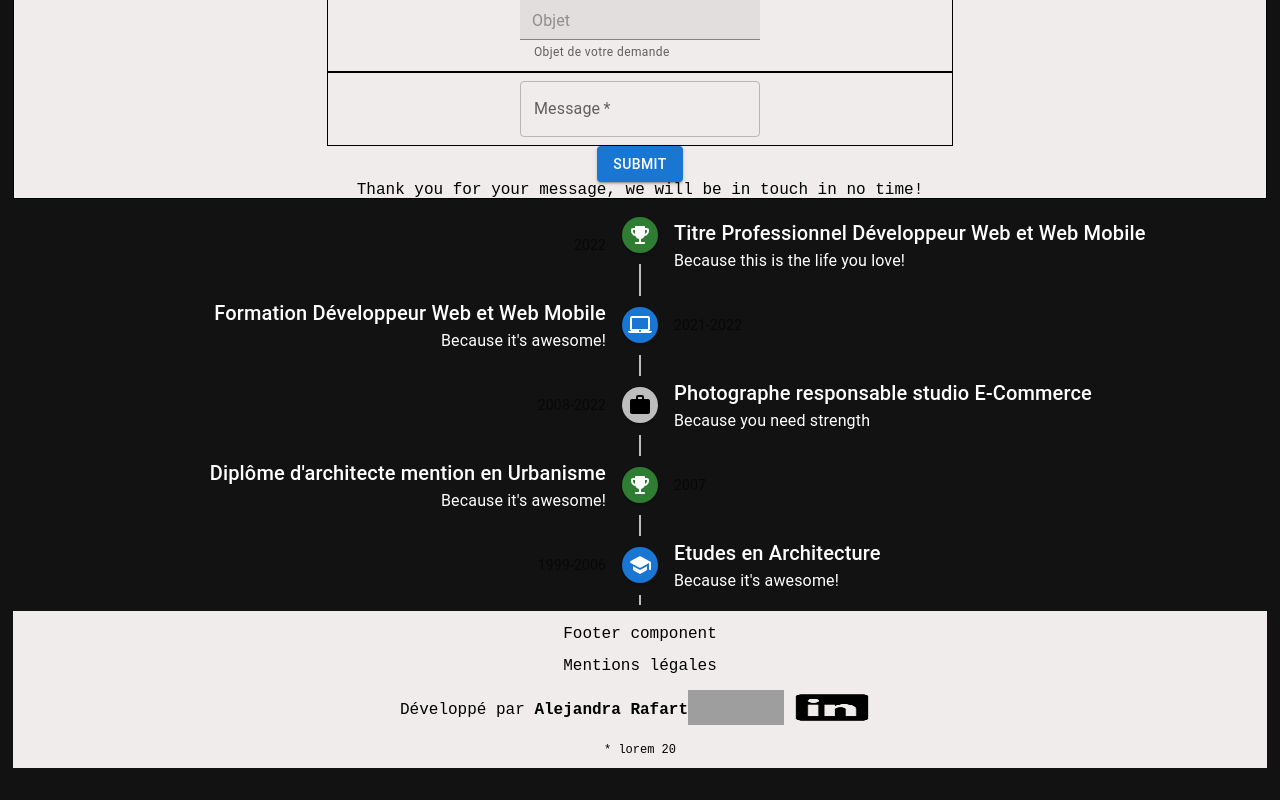
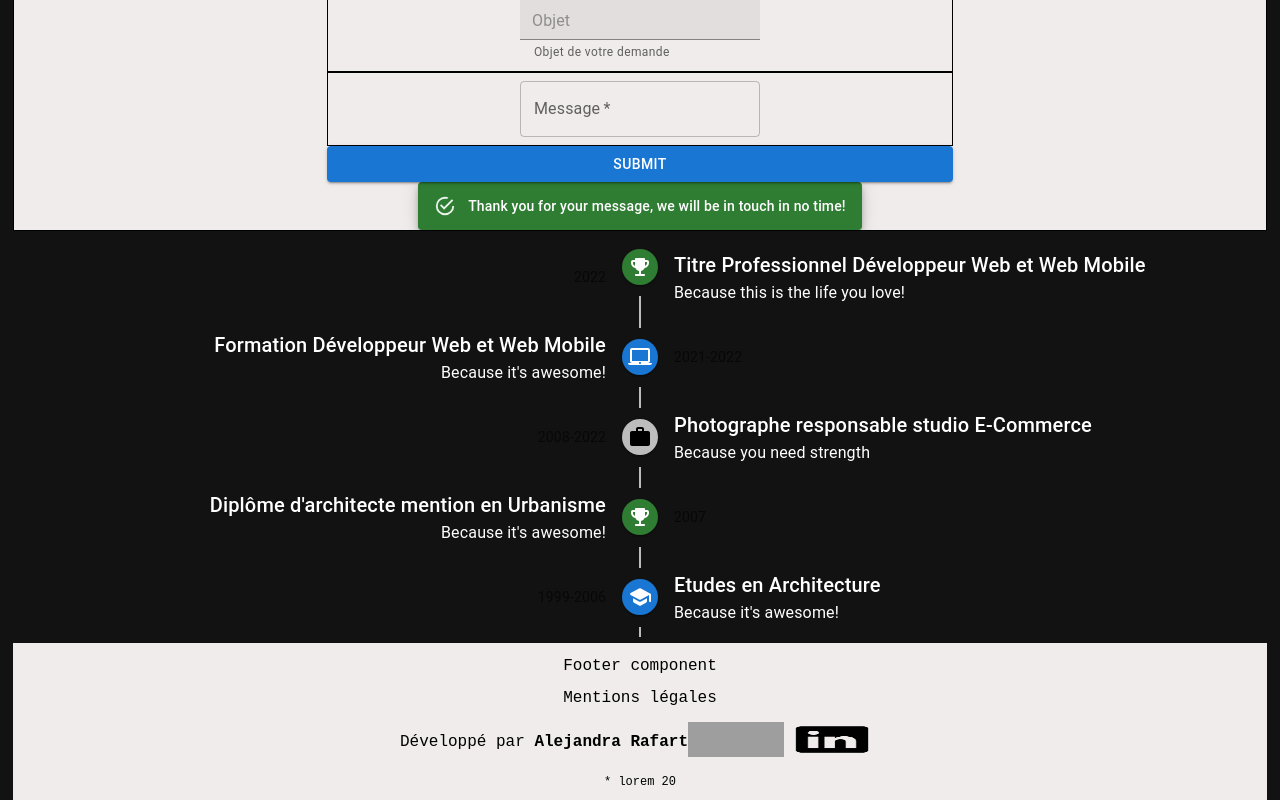
Before and after one commit to alerafart/portfolio-react-redux, a React (Create React App) app: page / in a window 1280 px wide. Shown: the part 1625-2425 px from the top of the page. Before the commit the page ends 2393 px from the top, so only its background shows below. Built offline with nearby package versions, Linux system fonts and the light colour scheme; grey boxes are pictures that could not be loaded.

Commit message:
confirm mail action in actions to change state, send email commented for stopping sending emails in the meantime while testing

```diff
--- a/src/actions/index.js
+++ b/src/actions/index.js
@@ -16,6 +16,15 @@ export const sendMessage = (value, name) => ({
   name,
 });
 
+// ACTION TYPE CONFIRM_MAIL
+export const CONFIRM_MAIL = 'CONFIRM_MAIL';
+
+// ACTION CREATOR confirm_mail
+export const confirm_mail = () => ({
+  type: CONFIRM_MAIL,
+
+});
+
 
 // ACTION TYPE BURGER_MENU_OPEN
 export const BURGER_MENU_OPEN = 'BURGER_MENU_OPEN';
--- a/src/components/Contact/contact.scss
+++ b/src/components/Contact/contact.scss
@@ -1,4 +1,4 @@
-.contact{
+.contact {
   border: 1px solid black;
   width: 100%;
   height: max-content;
@@ -27,5 +27,10 @@
   &__message {
     width: 50%;
     border: 1px solid black;
+
+    &--submit {
+      width: 50%;
+      margin: 1rem 0;
+    }
   }
 }
--- a/src/components/Contact/index.js
+++ b/src/components/Contact/index.js
@@ -1,11 +1,13 @@
 import React from "react";
-//import emailjs from 'emailjs-com';
 import emailjs from '@emailjs/browser';
 import { useSelector, useDispatch } from 'react-redux';
 import { sendMessage } from "../../actions";
 import Box from '@mui/material/Box';
 import TextField from '@mui/material/TextField';
 import Button from '@mui/material/Button'
+import Stack from '@mui/material/Stack';
+// import Snackbar from '@mui/material/Snackbar';
+import MuiAlert from '@mui/material/Alert';
 // styles
 import "./contact.scss"
 //import serviceKeys from "./serviceKeys.js";
@@ -13,12 +15,9 @@ import "./contact.scss"
 
 function Contact() {
 
-  /* const firstName = useSelector((state)=> state.contactForm.firstName);
-  const lastName = useSelector((state)=> state.contactForm.lastName);
-  const phone = useSelector((state)=> state.contactForm.phone);
-  const email = useSelector((state)=> state.contactForm.email);
-  const subject = useSelector((state)=> state.contactForm.subject);
-  const message = useSelector((state)=> state.contactForm.message); */
+  const Alert = React.forwardRef(function Alert(props, ref) {
+    return <MuiAlert elevation={6} ref={ref} variant="filled" {...props} />;
+  });
 
   /* const isValidEmail = email => {
     const regex = /^(([^<>()\[\]\\.,;:\s@"]+(\.[^<>()\[\]\\.,;:\s@"]+)*)|(".+"))@((\[[0-9]{1,3}\.[0-9]{1,3}\.[0-9]{1,3}\.[0-9]{1,3}\])|(([a-zA-Z\-0-9]+\.)+[a-zA-Z]{2,}))$/;
@@ -27,7 +26,7 @@ function Contact() {
 
   const contactForm = useSelector((state)=> state.contactForm);
   const dispatch = useDispatch();
-
+  console.log(contactForm);
   // function to change value of the state formContact
   function handleChange(e) {
     const { value } = e.target;
@@ -39,56 +38,37 @@ function Contact() {
 
   const handleSubmit = (e) => {
     e.preventDefault();
-        const firstName = contactForm.firstName;
-        const lastName = contactForm.lastName;
+    console.log("submit fired");
+    const firstname = contactForm.firstName;
+    const lastname = contactForm.lastName;
     // const email = isValidEmail(contactForm.email) ;
     const email = contactForm.email;
+    const subject = contactForm.subject;
     const message = contactForm.message;
     // if (contactForm.firstName && contactForm.lastName && isValidEmail && contactForm.message) {
-        if (contactForm.firstName && contactForm.lastName && contactForm.email && contactForm.message) {
-
+      /* if (firstname && lastname && email && message) {
 
           const serviceId = `${process.env.REACT_APP_SERVICE_ID}`;
           const templateId = `${process.env.REACT_APP_TEMPLATE_ID}`;
           const userId = `${process.env.REACT_APP_USER_ID}`;
-            console.log(userId);
-            //const userId = 'AvolL9IJiOvdChCMC';
-            /* const serviceId = 'service_4sfkqi4';
-            const templateId = 'template_d6supa6';
-            const userId = 'AvolL9IJiOvdChCMC'; */
-            /* SERVICE_ID = 'service_4sfkqi4';
-            TEMPLATE_ID = 'template_d6supa6';
-            USER_ID = 'AvolL9IJiOvdChCMC'; */
 
           const templateParams = {
-                firstName,
-                lastName,
+              firstname,
+              lastname,
               email,
+              subject,
               message
           };
+          console.log(templateParams);
 
           emailjs.send(serviceId, templateId, templateParams, userId)
               .then(response => console.log(response))
               .then(error => console.log(error));
-
-            /* setName('');
-            setEmail('');
-            setMessage('');
-            setEmailSent(true); */
       } else {
           alert('Please fill in all fields.');
-        }
+      } */
   }
 
-  /* const handleSubmit= (e) => {
-    e.preventDefault;
-    console.log("submit fired");
-  } */
-
-  /* const [value, setValue] = React.useState('Controlled');
-  const handleChange = (event) => {
-    setValue(event.target.value);
-  }; */
   return (
     <div id="contact" >
 
@@ -107,7 +87,7 @@ function Contact() {
               required
               id="filled-required"
               name="firstName"
-              value = {contactForm.firstName}
+              value = {contactForm.firstname}
               label="Prénom"
               placeholder="Prénom"
               autoComplete="off"
@@ -180,9 +160,14 @@ function Contact() {
               //defaultValue="Default Value"
             />
           </div>
-          <Button type="submit" variant="contained">Submit</Button>
-          <span className={contactForm.emailSent ? 'visible' : null}>Thank you for your message, we will be in touch in no time!</span>
+          <Button className="contact__message--submit" type="submit" variant="contained">Submit</Button>
 
+
+
+
+            <Stack>
+              <Alert severity="success"><span className={contactForm.emailSent ? 'visible' : null}>Thank you for your message, we will be in touch in no time!</span></Alert>
+            </Stack>
       </Box>
     </div>
   );
```
Lines whose indentation alone changed are shown as unchanged.
